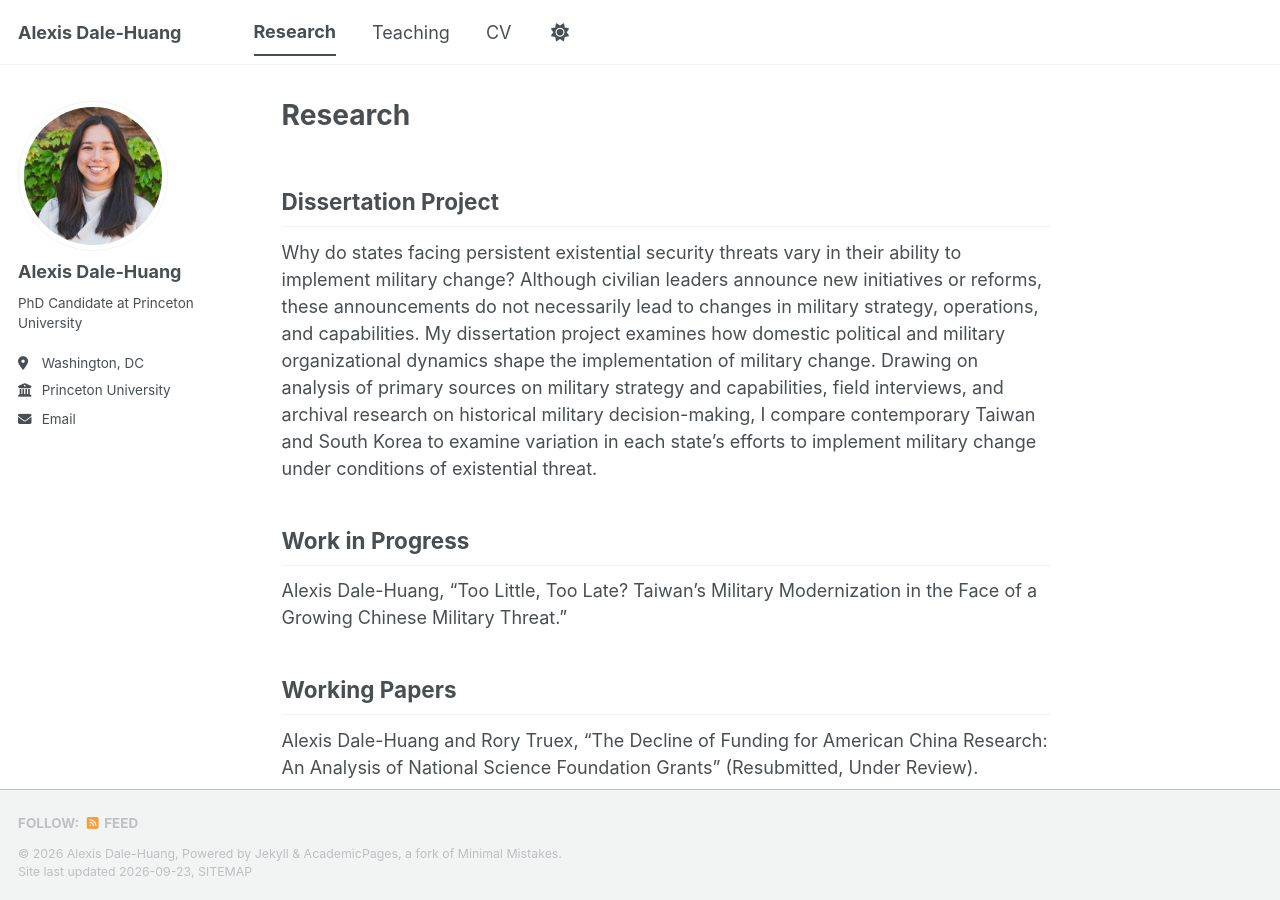
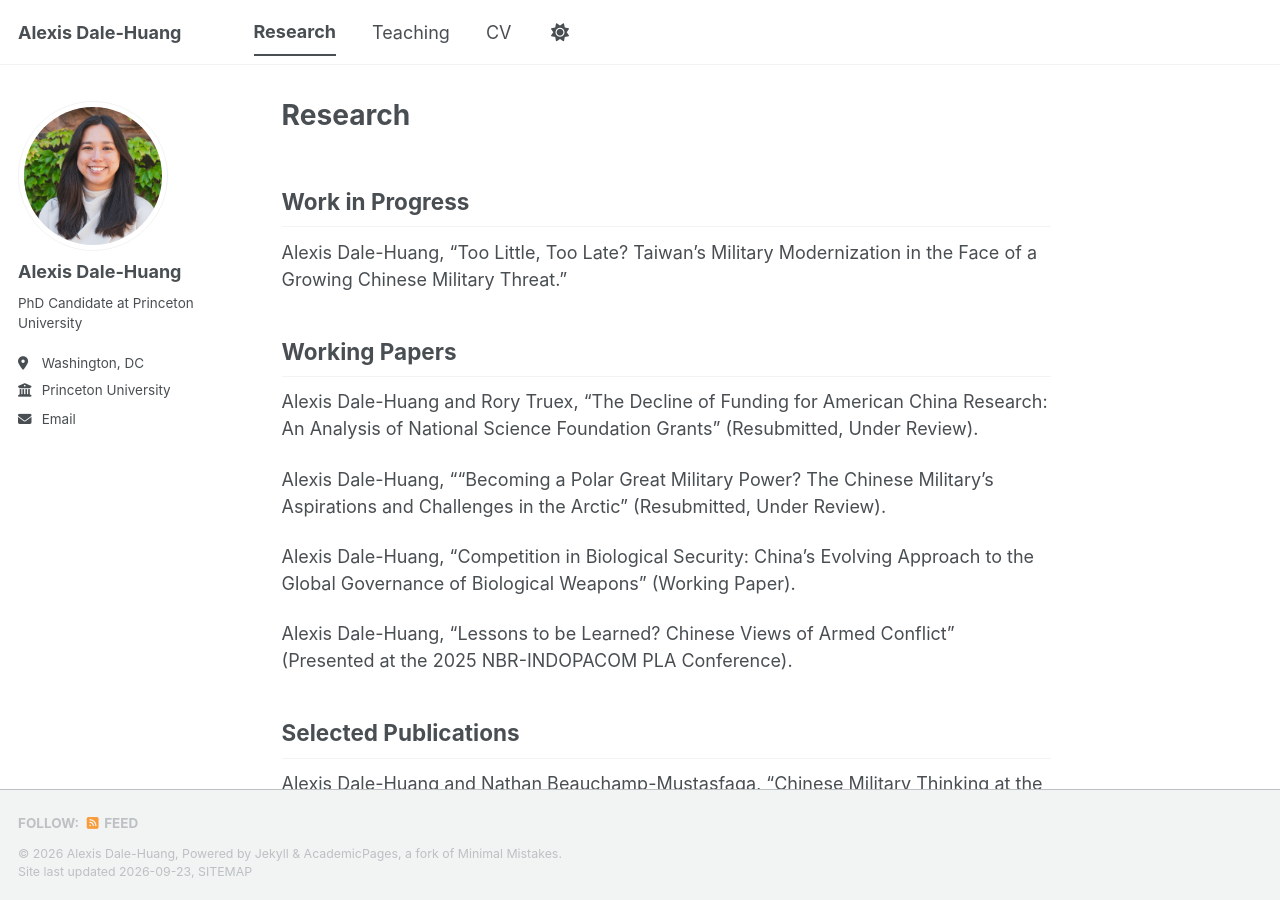
Before and after one commit to alexisdalehuang/alexisdalehuang.github.io, a Jekyll site: the page built from _pages/research.md, in a window 1280 px wide and 900 px high. Built offline with Jekyll 4.4.1, drawn with Linux system fonts in a browser that asks for light colours; a style sheet for code colours, icons or effects is not loaded.

Commit message:
Update research.md

```diff
--- a/_pages/research.md
+++ b/_pages/research.md
@@ -3,10 +3,6 @@ permalink: /research/
 title: "Research"
 author_profile: true
 ---
-
-## Dissertation Project
-
-Why do states facing persistent existential security threats vary in their ability to implement military change? Although civilian leaders announce new initiatives or reforms, these announcements do not necessarily lead to changes in military strategy, operations, and capabilities. My dissertation project examines how domestic political and military organizational dynamics shape the implementation of military change. Drawing on analysis of primary sources on military strategy and capabilities, field interviews, and archival research on historical military decision-making, I compare contemporary Taiwan and South Korea to examine variation in each state’s efforts to implement military change under conditions of existential threat.
 
 ## Work in Progress
 
```
